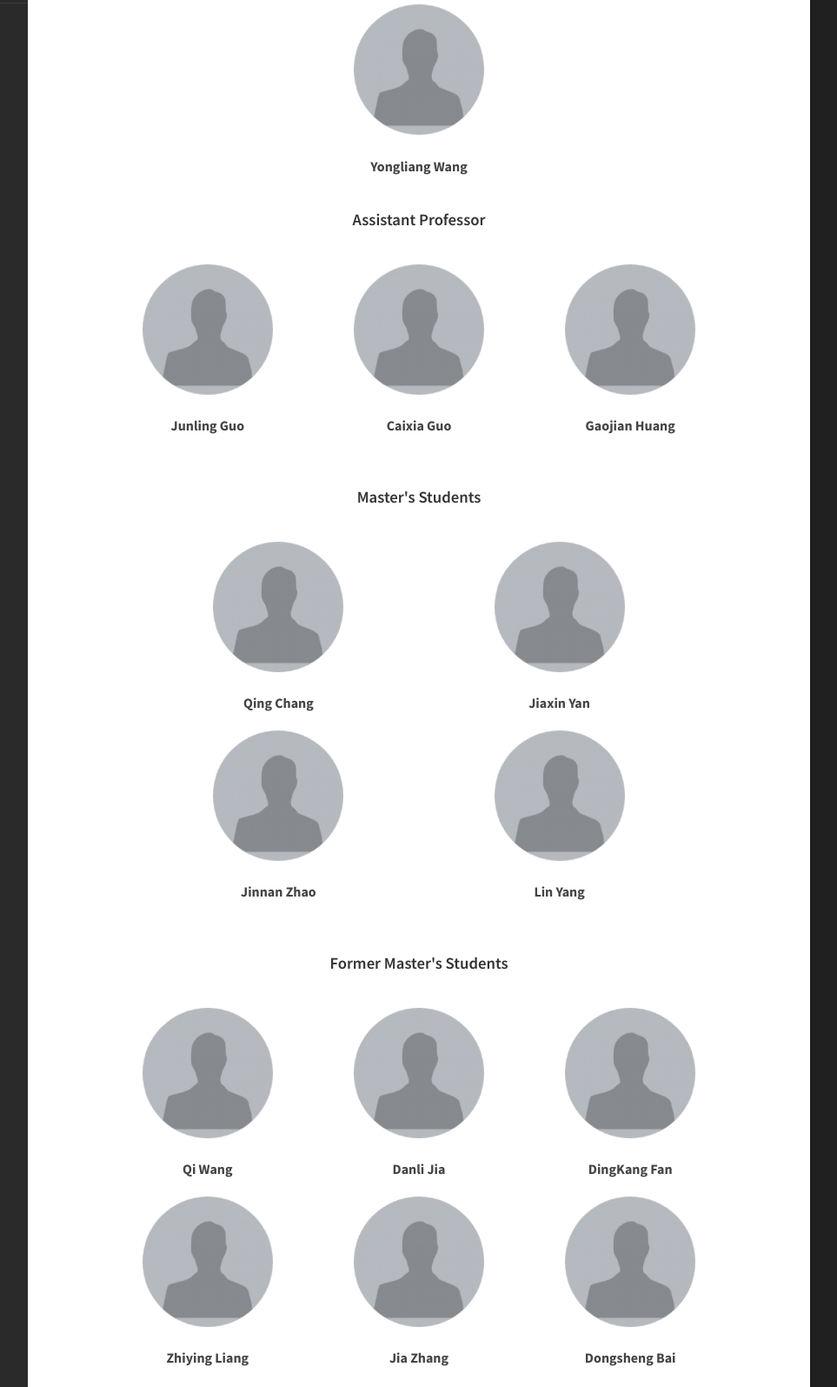
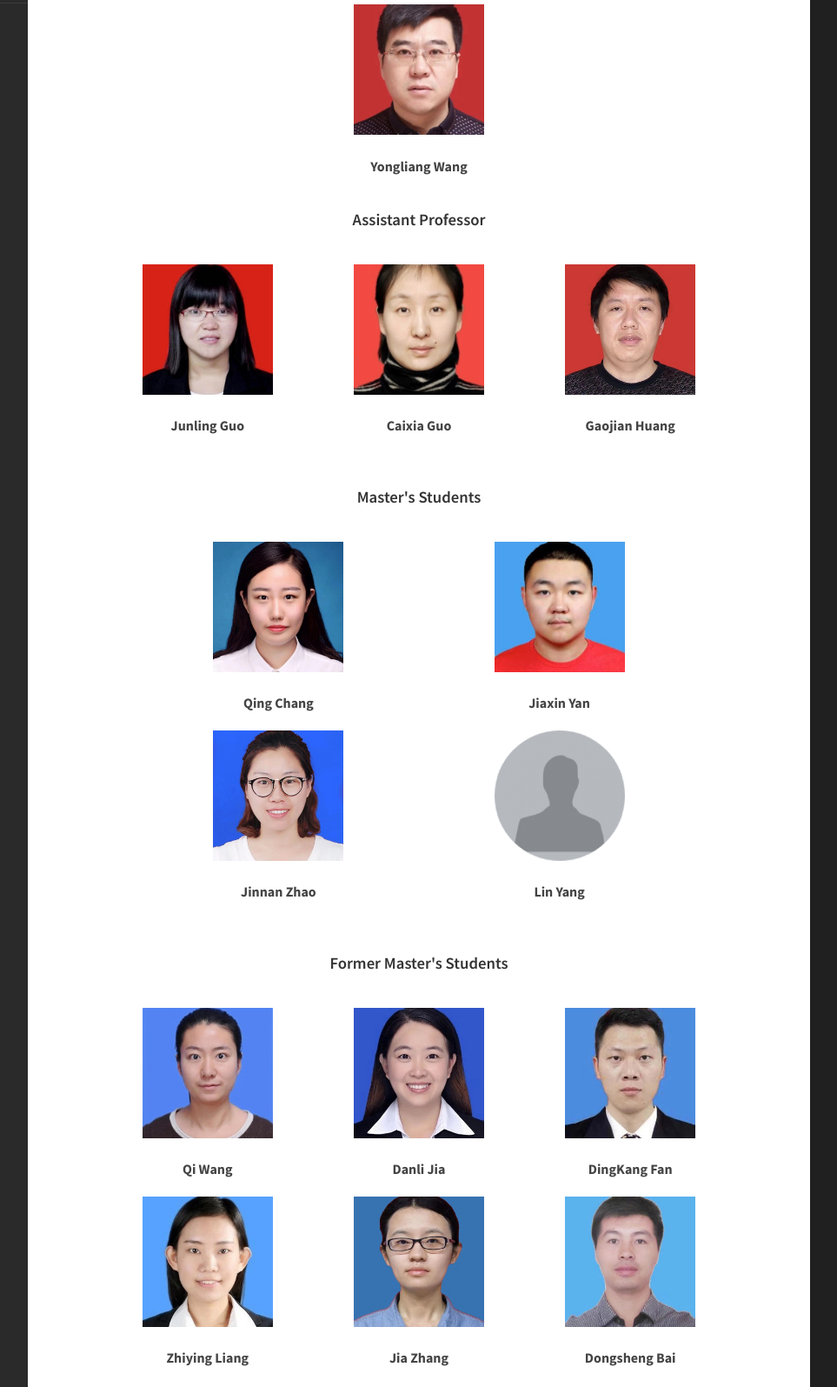
Before and after one commit to yzpsx0208/yzpsx0208.github.io, a plain HTML site: page html/team.html in a window 1280 px wide. Shown: the part 905-2500 px from the top of the page at 87% size, without its empty margins (308-1271 px from the left). Drawn offline with Linux system fonts and the light colour scheme.

Commit message:
updated team member pictures

```diff
--- a/html/team.html
+++ b/html/team.html
@@ -69,7 +69,7 @@
 			<div class="member_wrap">
 				<h3 class="member_title">Associate Professor</h3>
 				<div class="associate_professor">
-					<img class="team_pic" src="../images/profile.png" alt="Yongliang Wang" height="150px" width="150px">
+					<img class="team_pic" src="../images/wangyongliang.jpeg" alt="Yongliang Wang" height="150px" width="150px">
 					<h4>Yongliang Wang</h4>
 				</div>
 
@@ -78,17 +78,17 @@
 			<div class="member_wrap">
 				<h3 class="member_title">Assistant Professor</h3>
 				<div class="assistant_professor">
-					<img class="team_pic" src="../images/profile.png" alt="Junling Guo" height="150px" width="150px">
+					<img class="team_pic" src="../images/guojunling.jpeg" alt="Junling Guo" height="150px" width="150px">
 					<h4>Junling Guo</h4>
 				</div>
 
 				<div class="assistant_professor">
-					<img class="team_pic" src="../images/profile.png" alt="Caixia Guo" height="150px" width="150px">
+					<img class="team_pic" src="../images/guocaixia.jpeg" alt="Caixia Guo" height="150px" width="150px">
 					<h4>Caixia Guo</h4>
 				</div>
 
 				<div class="assistant_professor">
-					<img class="team_pic" src="../images/profile.png" alt="Gaojian Huang" height="150px" width="150px">
+					<img class="team_pic" src="../images/huanggaojian.jpeg" alt="Gaojian Huang" height="150px" width="150px">
 					<h4>Gaojian Huang</h4>
 				</div>
 
@@ -97,17 +97,17 @@
 			<div class="member_wrap">
 				<h3 class="member_title">Master's Students</h3>
 				<div class="masters_student">
-					<img class="team_pic" src="../images/profile.png" alt="Qing Chang" height="150px" width="150px">
+					<img class="team_pic" src="../images/changqing.jpeg" alt="Qing Chang" height="150px" width="150px">
 					<h4>Qing Chang</h4>
 				</div>
 
 				<div class="masters_student">
-					<img class="team_pic" src="../images/profile.png" alt="Jiaxin Yan" height="150px" width="150px">
+					<img class="team_pic" src="../images/yanjiaxin.jpeg" alt="Jiaxin Yan" height="150px" width="150px">
 					<h4>Jiaxin Yan</h4>
 				</div>
 
 				<div class="masters_student">
-					<img class="team_pic" src="../images/profile.png" alt="Jinnan Zhao" height="150px" width="150px">
+					<img class="team_pic" src="../images/zhaojinnan.jpeg" alt="Jinnan Zhao" height="150px" width="150px">
 					<h4>Jinnan Zhao</h4>
 				</div>
 
@@ -121,32 +121,32 @@
 			<div class="member_wrap">
 				<h3 class="member_title">Former Master's Students</h3>
 				<div class="graduated_student">
-					<img class="team_pic" src="../images/profile.png" alt="Qi Wang" height="150px" width="150px">
+					<img class="team_pic" src="../images/wangqi.jpeg" alt="Qi Wang" height="150px" width="150px">
 					<h4>Qi Wang</h4>
 				</div>
 
 				<div class="graduated_student">
-					<img class="team_pic" src="../images/profile.png" alt="Danli Jia" height="150px" width="150px">
+					<img class="team_pic" src="../images/jiadanli.jpeg" alt="Danli Jia" height="150px" width="150px">
 					<h4>Danli Jia</h4>
 				</div>
 
 				<div class="graduated_student">
-					<img class="team_pic" src="../images/profile.png" alt="DingKang Fan" height="150px" width="150px">
+					<img class="team_pic" src="../images/fandingkang.jpeg" alt="DingKang Fan" height="150px" width="150px">
 					<h4>DingKang Fan</h4>
 				</div>
 
 				<div class="graduated_student">
-					<img class="team_pic" src="../images/profile.png" alt="Zhiying Liang" height="150px" width="150px">
+					<img class="team_pic" src="../images/liangzhiying.jpeg" alt="Zhiying Liang" height="150px" width="150px">
 					<h4>Zhiying Liang</h4>
 				</div>
 
 				<div class="graduated_student">
-					<img class="team_pic" src="../images/profile.png" alt="Jia Zhang" height="150px" width="150px">
+					<img class="team_pic" src="../images/zhangjia.jpeg" alt="Jia Zhang" height="150px" width="150px">
 					<h4>Jia Zhang</h4>
 				</div>
 
 				<div class="graduated_student">
-					<img class="team_pic" src="../images/profile.png" alt="Dongsheng Bai" height="150px" width="150px">
+					<img class="team_pic" src="../images/baidongsheng.jpeg" alt="Dongsheng Bai" height="150px" width="150px">
 					<h4>Dongsheng Bai</h4>
 				</div>
 
```
